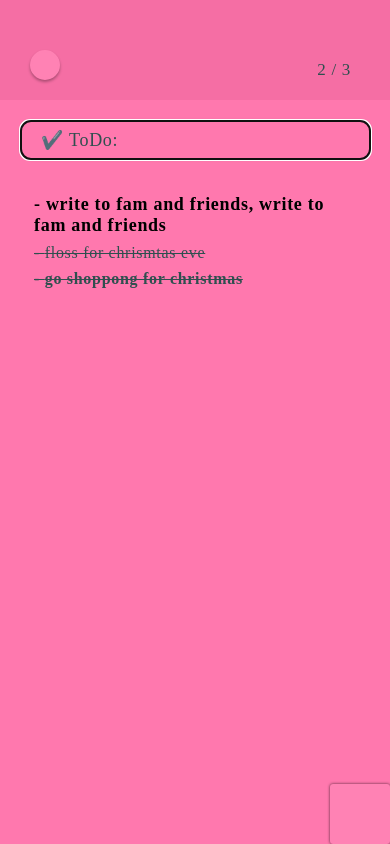
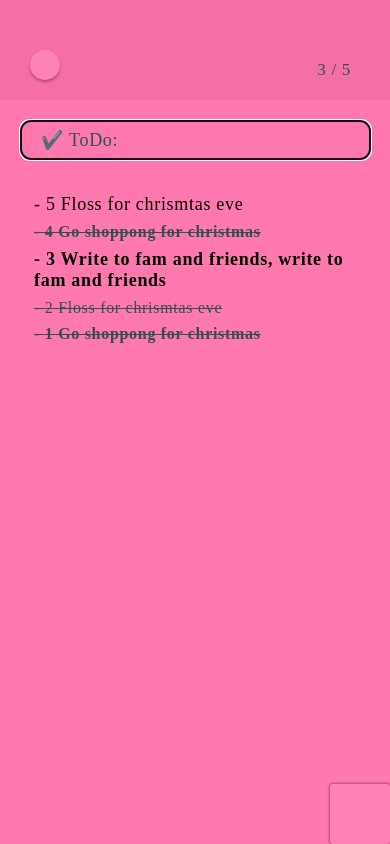
Before and after one commit to Yolantele/ToDoMe, a React Native app: screen / in a window 390 px wide. Built offline with nearby package versions, Linux system fonts and the light colour scheme.

Commit message:
UX - sketches out shortening of the todo list

```diff
--- a/App.js
+++ b/App.js
@@ -7,21 +7,24 @@ import {
 } from 'react-native'
 import { COLOURS, ST, TODO_COLOURS } from './Style'
 import { ConfettiView, FlipCorner, StickyHeader, Todos } from './Components'
-import React, { useState } from 'react'
+import React, { useEffect, useState } from 'react'
 
+const MAX_ITEMS = 3
 const App = () => {
   const { yellow, pink, blue, green } = TODO_COLOURS
   const [value, setValue] = useState('')
   const [hue, setHue] = useState(pink)
   const [todo, setTodo] = useState([
-    { to: 'go shoppong for christmas', done: true, i: 0, priority: true },
-    { to: 'floss for chrismtas eve', done: true, i: 1, priority: false },
+    { to: '1 Go shoppong for christmas', done: true, i: 0, priority: true },
+    { to: '2 Floss for chrismtas eve', done: true, i: 1, priority: false },
     {
-      to: 'write to fam and friends, write to fam and friends',
+      to: '3 Write to fam and friends, write to fam and friends',
       done: false,
       i: 2,
       priority: true,
     },
+    { to: '4 Go shoppong for christmas', done: true, i: 3, priority: true },
+    { to: '5 Floss for chrismtas eve', done: false, i: 4, priority: false },
   ])
 
   const changeHue = () => {
@@ -30,6 +33,14 @@ const App = () => {
     if (hue === yellow) setHue(green)
     if (hue === green) setHue(pink)
   }
+
+  // useEffect(() => {
+  //   if (todo.length > MAX_ITEMS) {
+  //     let shortened = [...todo].slice(todo.length - MAX_ITEMS)
+
+  //     setTodo(shortened)
+  //   }
+  // }, [])
 
   const resetTodo = () => {
     setTodo([])
@@ -57,7 +68,10 @@ const App = () => {
           returnKeyType="done"
           value={value}
           onSubmitEditing={() => {
-            setTodo([...todo, { i: todo.length, to: value }])
+            setTodo([
+              ...todo,
+              { i: todo.length, to: value, done: false, priority: false },
+            ])
             setValue('')
           }}
         />
```
